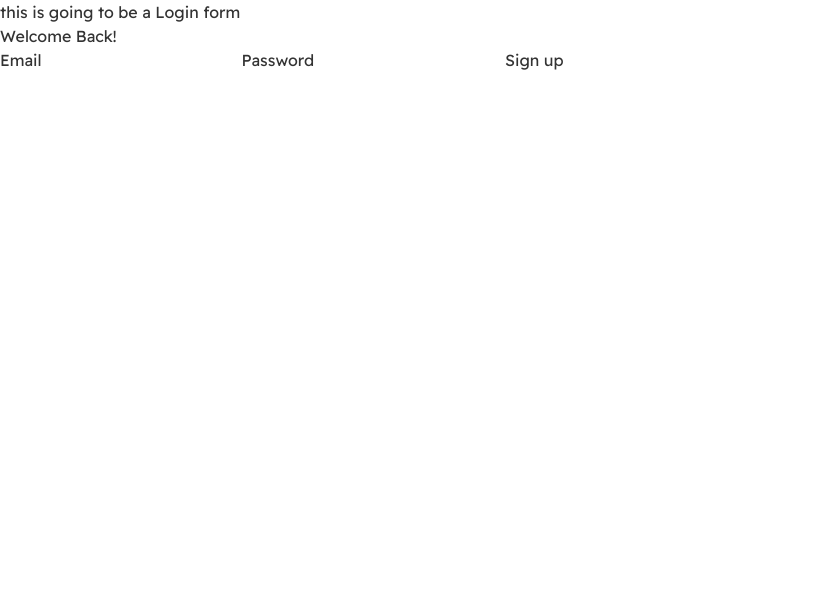
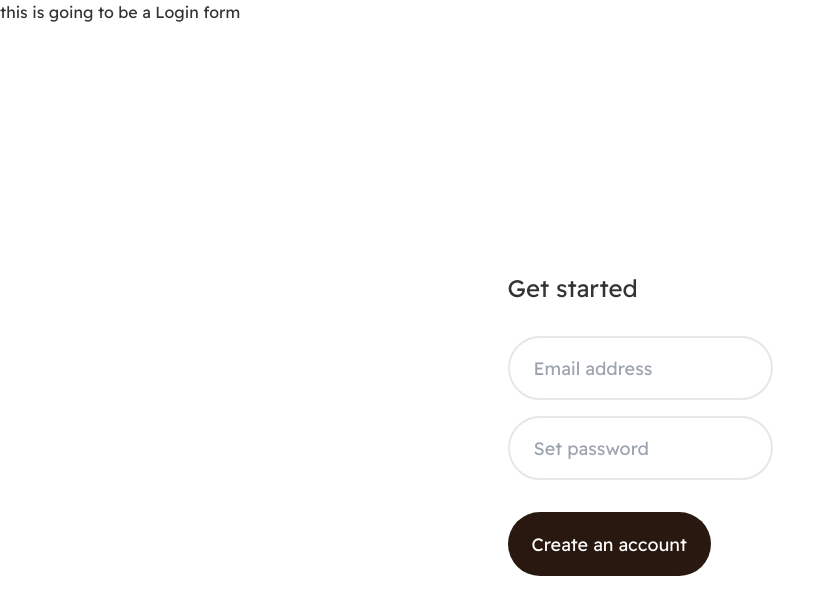
Before and after one commit to SamuelShally/ekko, a React (Create React App) app in the folder frontend/: page /login in a window 1280 px wide. Shown: the top 614 px of the page, without its empty margins (0-836 px from the left). Built offline with nearby package versions, Linux system fonts and the light colour scheme.

Commit message:
basic login form created

```diff
--- a/frontend/src/components/loginForm.jsx
+++ b/frontend/src/components/loginForm.jsx
@@ -1,18 +1,44 @@
-const LoginForm = () =>{
+import { Link } from 'react-router-dom';
+
+const LoginForm = () => {
     return (
-        <div>
-            <h1>Welcome Back! </h1>
-            <form onSubmit={()=>{}}>
+        // <div className="flex h-screen m-0">
+            <div className="grid gap-8 place-content-center mx-6 h-screen">
+            <h1 className="text-2xl">Get started</h1>
+            {/* <div > */}
 
-                <label> Email </label>
-                <input type="email" required />
+                <form onSubmit={()=>{}} className="grid gap-4">
+                    {/* <label> Email </label> */}
+                    <div className="form-control w-full max-w-xs">
+                        <label className="label">
+                            {/* <span className="label-text">Email address</span> */}
+                        </label>
+                    <input type="text" placeholder="Email address"
+                        className="input w-full max-w-xs rounded-full border-solid border-2
+                        input-sm sm:input-sm md:input-md lg:input-lg"/>
+                    </div>
+                    <div className="form-control w-full max-w-xs">
+                        <label className="label">
+                            {/* <span className="label-text">Set password</span> */}
+                        </label>
+                    <input type="text" placeholder="Set password"
+                        className="input w-full max-w-xs rounded-full border-solid border-2
+                        input-sm sm:input-sm md:input-md lg:input-lg"/>
+                    </div>
+                    {/* <label> Password</label>
+                    <input type ="password"required />
+                    <button type="submit"> Sign up </button> */}
+                </form>
 
-                <label> Password</label>
-                <input type ="password"required />
-                <button type="submit"> Sign up </button>
-            </form>
+                <Link to="/discover">
+                    <button className="text-m px-20 btn-sm sm:btn-sm md:btn-md lg:btn-lg bg-primary text-white rounded-full">
+                        Create an account
+                    </button>
+                </Link>
+
+            {/* </div> */}
         </div>
-
+        // </div>
     )
 
 }
```
